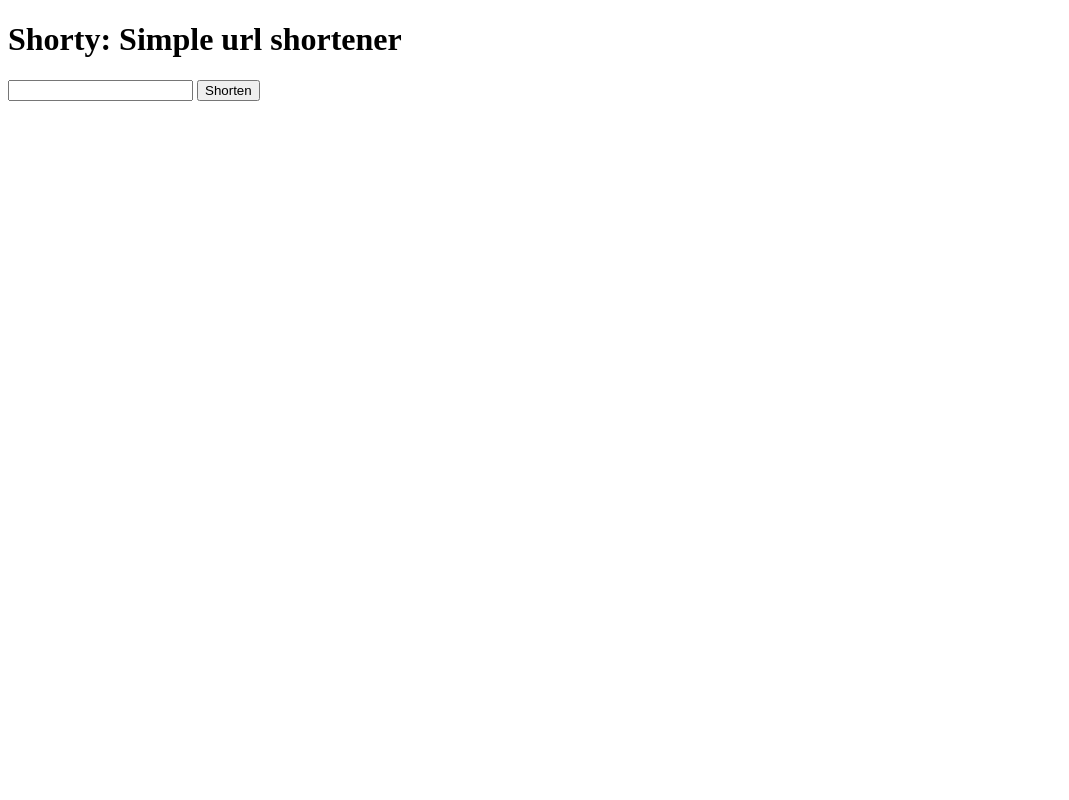
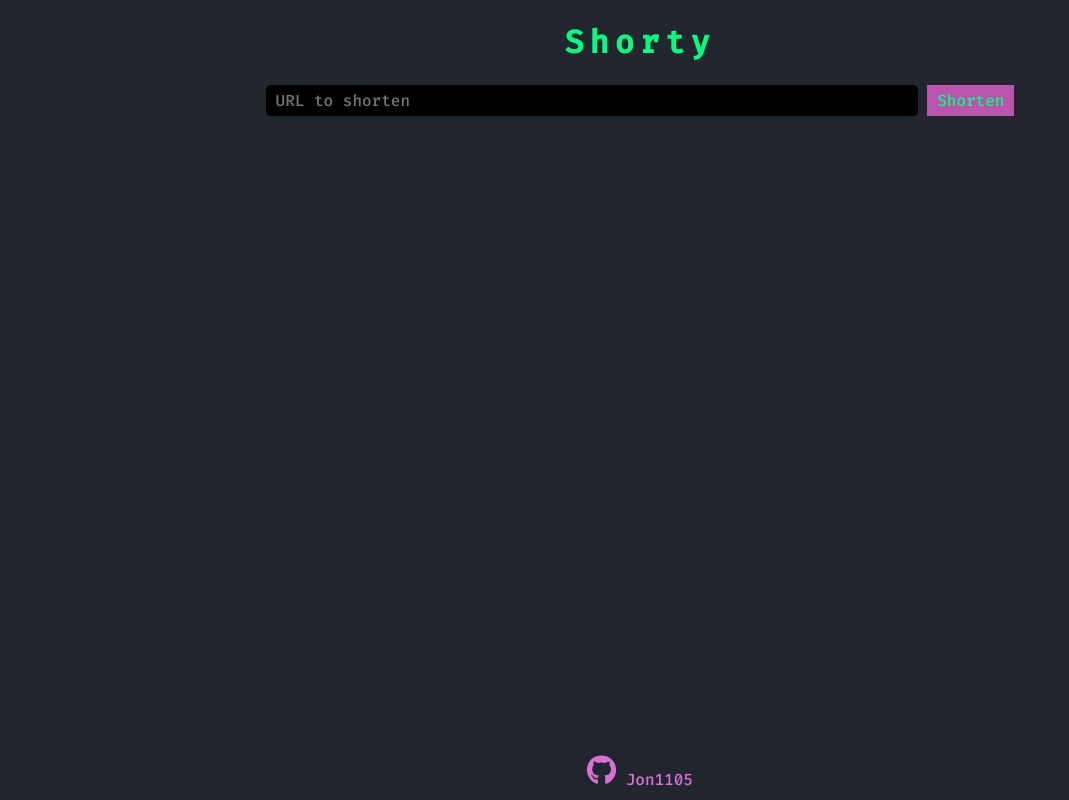
Before and after one commit to Jon1105/Shorty, a website: page website/index.html in a window 1280 px wide. Shown: the whole page, without its empty margins (0-1069 px from the left). Drawn offline with Linux system fonts and the light colour scheme.

Commit message:
Fixed bugs

```diff
--- a/website/index.html
+++ b/website/index.html
@@ -4,17 +4,30 @@
 <head>
     <meta charset="UTF-8">
     <meta name="viewport" content="width=device-width, initial-scale=1.0">
-    <title>Shorty</title>
+    <title>Shorty: url shortener</title>
     <script src="script.js"></script>
     <link rel="stylesheet" href="style.css">
+    <link rel="stylesheet" href="https://fonts.googleapis.com/css2?family=Fira+Code:wght@500&display=swap">
 </head>
 
 <body>
-    <h1>Shorty: Simple url shortener</h1>
-    <input type="url" name="link" id="link-input">
-    <input type="button" value="Shorten" onclick="create_url()">
-    <br>
-    <span id="url-place"></span><span id="error-place"></span>
+    <h1 id="title">Shorty</h1>
+    <div id="main">
+        <input type="url" name="link" id="link-input" placeholder="URL to shorten" autocomplete="off">
+        <input type="button" value="Shorten" id="link-submit" onclick="create_url()">
+        <p id="output"></p>
+    </div>
+    <footer>
+        <a href="https://github.com/Jon1105/Shorty" id="git-link" target="_blank">
+            <svg id="github-logo" aria-hidden="true" focusable="false" data-prefix="fab" data-icon="github"
+                class="svg-inline--fa fa-github fa-w-16" role="img" xmlns="http://www.w3.org/2000/svg"
+                viewBox="0 0 496 512">
+                <path fill="currentColor"
+                    d="M165.9 397.4c0 2-2.3 3.6-5.2 3.6-3.3.3-5.6-1.3-5.6-3.6 0-2 2.3-3.6 5.2-3.6 3-.3 5.6 1.3 5.6 3.6zm-31.1-4.5c-.7 2 1.3 4.3 4.3 4.9 2.6 1 5.6 0 6.2-2s-1.3-4.3-4.3-5.2c-2.6-.7-5.5.3-6.2 2.3zm44.2-1.7c-2.9.7-4.9 2.6-4.6 4.9.3 2 2.9 3.3 5.9 2.6 2.9-.7 4.9-2.6 4.6-4.6-.3-1.9-3-3.2-5.9-2.9zM244.8 8C106.1 8 0 113.3 0 252c0 110.9 69.8 205.8 169.5 239.2 12.8 2.3 17.3-5.6 17.3-12.1 0-6.2-.3-40.4-.3-61.4 0 0-70 15-84.7-29.8 0 0-11.4-29.1-27.8-36.6 0 0-22.9-15.7 1.6-15.4 0 0 24.9 2 38.6 25.8 21.9 38.6 58.6 27.5 72.9 20.9 2.3-16 8.8-27.1 16-33.7-55.9-6.2-112.3-14.3-112.3-110.5 0-27.5 7.6-41.3 23.6-58.9-2.6-6.5-11.1-33.3 2.6-67.9 20.9-6.5 69 27 69 27 20-5.6 41.5-8.5 62.8-8.5s42.8 2.9 62.8 8.5c0 0 48.1-33.6 69-27 13.7 34.7 5.2 61.4 2.6 67.9 16 17.7 25.8 31.5 25.8 58.9 0 96.5-58.9 104.2-114.8 110.5 9.2 7.9 17 22.9 17 46.4 0 33.7-.3 75.4-.3 83.6 0 6.5 4.6 14.4 17.3 12.1C428.2 457.8 496 362.9 496 252 496 113.3 383.5 8 244.8 8zM97.2 352.9c-1.3 1-1 3.3.7 5.2 1.6 1.6 3.9 2.3 5.2 1 1.3-1 1-3.3-.7-5.2-1.6-1.6-3.9-2.3-5.2-1zm-10.8-8.1c-.7 1.3.3 2.9 2.3 3.9 1.6 1 3.6.7 4.3-.7.7-1.3-.3-2.9-2.3-3.9-2-.6-3.6-.3-4.3.7zm32.4 35.6c-1.6 1.3-1 4.3 1.3 6.2 2.3 2.3 5.2 2.6 6.5 1 1.3-1.3.7-4.3-1.3-6.2-2.2-2.3-5.2-2.6-6.5-1zm-11.4-14.7c-1.6 1-1.6 3.6 0 5.9 1.6 2.3 4.3 3.3 5.6 2.3 1.6-1.3 1.6-3.9 0-6.2-1.4-2.3-4-3.3-5.6-2z">
+                </path>
+            </svg>
+            Jon1105</a>
+    </footer>
 </body>
 
 </html>
--- a/website/script.js
+++ b/website/script.js
@@ -1,22 +1,24 @@
 const apiLink = 'https://shorty2587.herokuapp.com/create/'
-const urlHolder = document.getElementById('url-place')
-const errorHolder = document.getElementById('error-place')
-const urlBox = document.getElementById('link-input')
 
 async function create_url() {
-    let url = urlBox.value
-    urlHolder.innerHTML = ''
-    errorHolder.innerHTML = ''
+    const output = document.getElementById('output')
+    const urlBox = document.getElementById('link-input')
+    output.innerHTML = ''
+    output.classList.remove('error')
     let response = await fetch(apiLink, {
         method: 'POST',
-        body: JSON.stringify({ 'url': url }),
+        body: JSON.stringify({ 'url': urlBox.value }),
         headers: { 'content-type': 'application/json' }
     })
     let body = JSON.parse(await response.text())
     if (!body.error) {
-        urlHolder.innerHTML = contents.url
+        output.innerHTML = get_link(body.url)
     } else {
-        errorHolder.innerHTML = 'Invalid url'
+        output.innerHTML = body.error
+        output.classList.add('error')
     }
+}
 
+function get_link(url) {
+    return `<a id=\"output-link\" href=\"${url}\">${url}</a>`
 }
--- a/website/style.css
+++ b/website/style.css
@@ -1,7 +1,77 @@
-#url-place {
-    color: royalblue;
+html, body {
+    font-family: 'Fira Code', monospace;
+    background-color: #21262e;
 }
 
-#error-place{
-    color: red;
+h1#title {
+    color: springgreen;
+    text-align: center;
+    letter-spacing: 6px;
 }
+
+div#main {
+    text-align: center;
+}
+
+input#link-input {
+    border:0;
+    /* border-bottom:2px solid #555;  */
+    border-radius: 5px;
+    background:black;
+    width: 50%;
+    padding: 5px 10px;
+    font-size:16px;
+    font-family: 'Fira Code', monospace;
+}
+
+input#link-input:valid{
+    color: yellowgreen;
+}
+input#link-input:invalid{
+    color: orangered;
+}
+
+input#link-input:focus {
+    outline: 0;
+    /* border-bottom:2px solid red;  */
+}
+
+input#link-submit {
+    border: 0;
+    outline: 0;
+    background-color: #ba54ae;
+    padding: 5px 10px;
+    font-size: 16px;
+    color: springgreen;
+    font-family: 'Fira Code', monospace;
+}
+
+svg#github-logo {
+    height: 30px;
+}
+
+p#output a#output-link {
+    color: teal;
+}
+p#output.error {
+    color: orangered;
+}
+
+a#git-link {
+    text-decoration: none;
+    color: orchid;
+    vertical-align: center;
+}
+a#git-link:hover {
+    color: rebeccapurple;
+}
+
+footer {
+    position: absolute;
+    bottom: 0;
+    left: 0;
+    width: 100%;
+    padding-bottom: 10px;
+    margin: 0;
+    text-align: center;
+}
```
